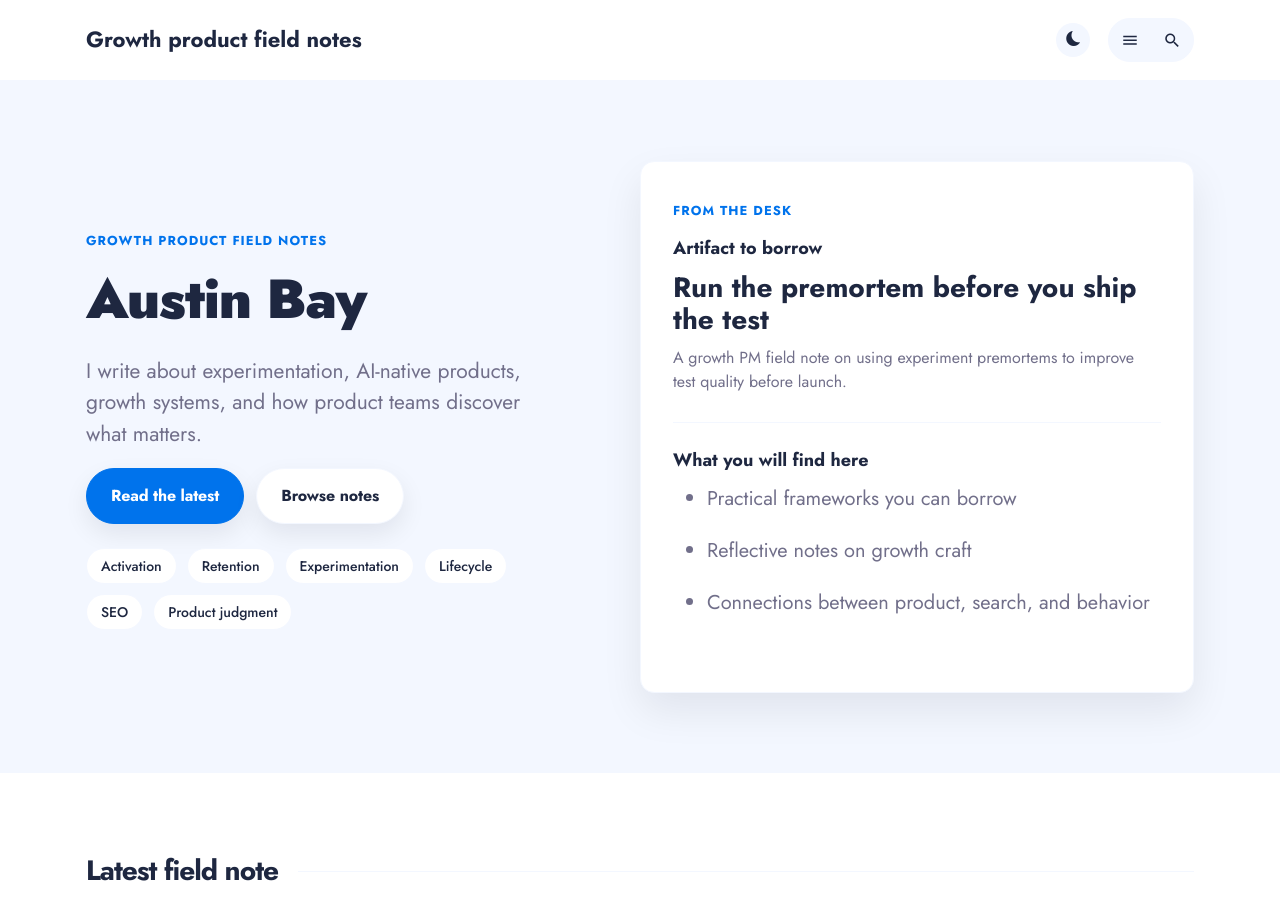
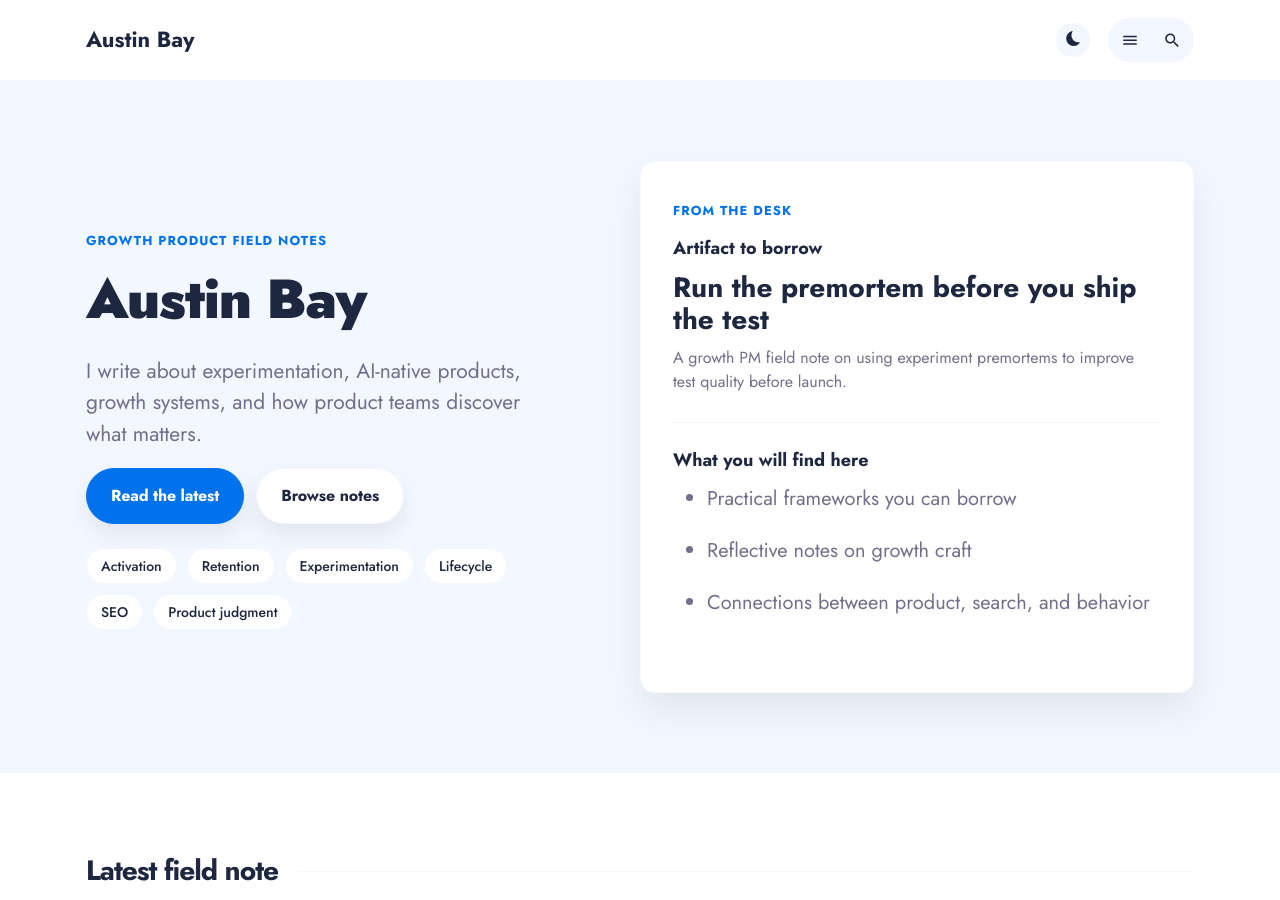
Before and after one commit to austinjbay/austinjbay.github.io, a Jekyll site: the page built from index.md, in a window 1280 px wide and 900 px high. Built offline with Jekyll 4.4.1, drawn with Linux system fonts in a browser that asks for light colours; nearby versions of some CDN libraries.

Commit message:
Restore Austin Bay nav title

```diff
--- a/_config.yml
+++ b/_config.yml
@@ -4,7 +4,7 @@ color_scheme: auto
 url: "https://austinjbay.com"
 
 header:
-  header__title: Growth product field notes
+  header__title: Austin Bay
 
 author:
   author__name: Austin Bay
```
